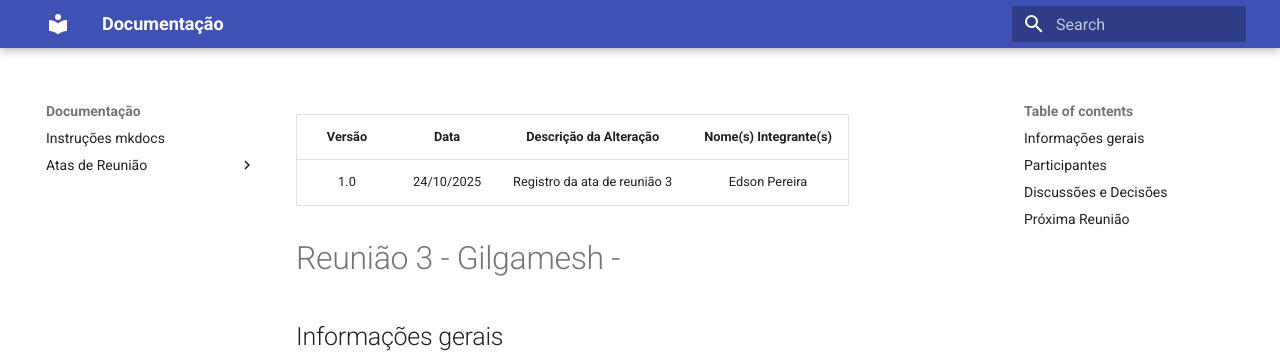
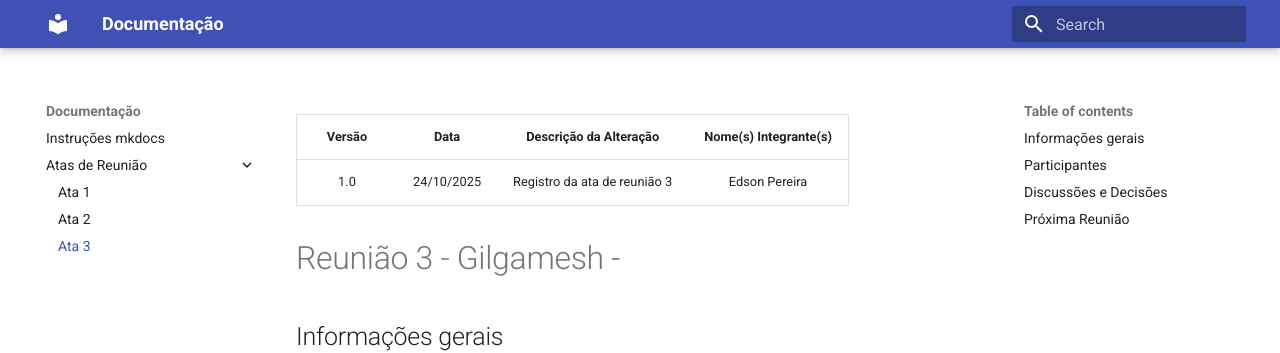
Before and after one commit to FGA0138-MDS-Ajax/2025.2-Gilgamesh, an MkDocs documentation site: the page built from docs/atas-reuniao/ata-reuniao-3.md, in a window 1280 px wide. Shown: the top 353 px of the page. Built offline with MkDocs 1.6.1 and Material for MkDocs 9.7.7, drawn with Linux system fonts in a browser that asks for light colours.

Commit message:
Adicionando atas 2 e 3 no mkdocs

```diff
--- a/mkdocs.yml
+++ b/mkdocs.yml
@@ -4,6 +4,8 @@ nav:
   - Instruções mkdocs: "index.md"
   - Atas de Reunião:
     - Ata 1: "atas-reuniao/ata-reuniao-1.md"
+    - Ata 2: "atas-reuniao/ata-reuniao-2.md"
+    - Ata 3: "atas-reuniao/ata-reuniao-3.md"
 
 theme:
   name: material
```
